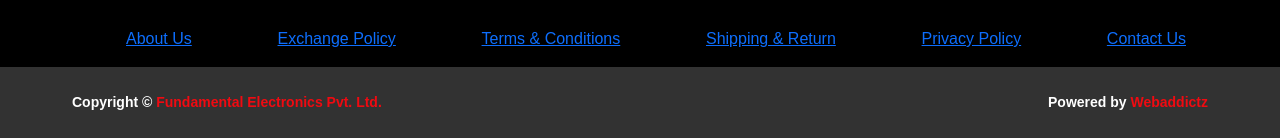
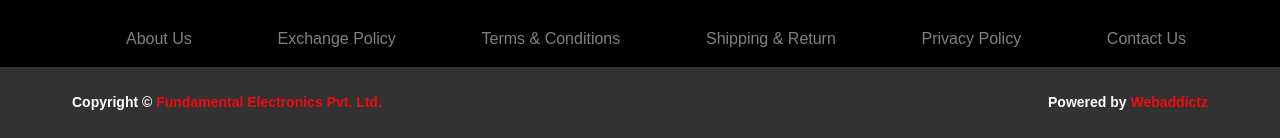
Before and after one commit to VishalBhuse/Fundamental.in, a plain HTML site: page gadget.html in a window 1280 px wide. Shown: the part 1713-1851 px from the top of the page. Drawn offline with nearby package versions, Linux system fonts and the light colour scheme.

Commit message:
footer change

```diff
--- a/gadget.html
+++ b/gadget.html
@@ -29,6 +29,13 @@
     justify-content: center;
     margin-bottom: 30px;
 
+}
+.footfund4 ul li a{
+    text-decoration: none;
+    color: grey;
+}
+.footfund4 ul li a:hover{
+    color: #E42329 !important;
 }
 .content >img{
     width: 80%;
--- a/smallAppliances.css
+++ b/smallAppliances.css
@@ -575,6 +575,13 @@ margin-top: 30px;
       border: 1px solid red;
       /* width: 40px; */
   }
+  .footfund4 ul li a{
+    text-decoration: none;
+    color: grey;
+}
+.footfund4 ul li a:hover{
+    color: #E42329 !important;
+}
   .add:hover{
       background-color: #E42329;
       color: white;
--- a/view all-telivision.css
+++ b/view all-telivision.css
@@ -14,6 +14,13 @@
     background-color: #fff;
 }
 .navlighcolor:hover{
+    color: #E42329 !important;
+}
+.footfund4 ul li a{
+    text-decoration: none;
+    color: grey;
+}
+.footfund4 ul li a:hover{
     color: #E42329 !important;
 }
 
```
Also changed, not shown: mobile.html (+7 -0 lines).
